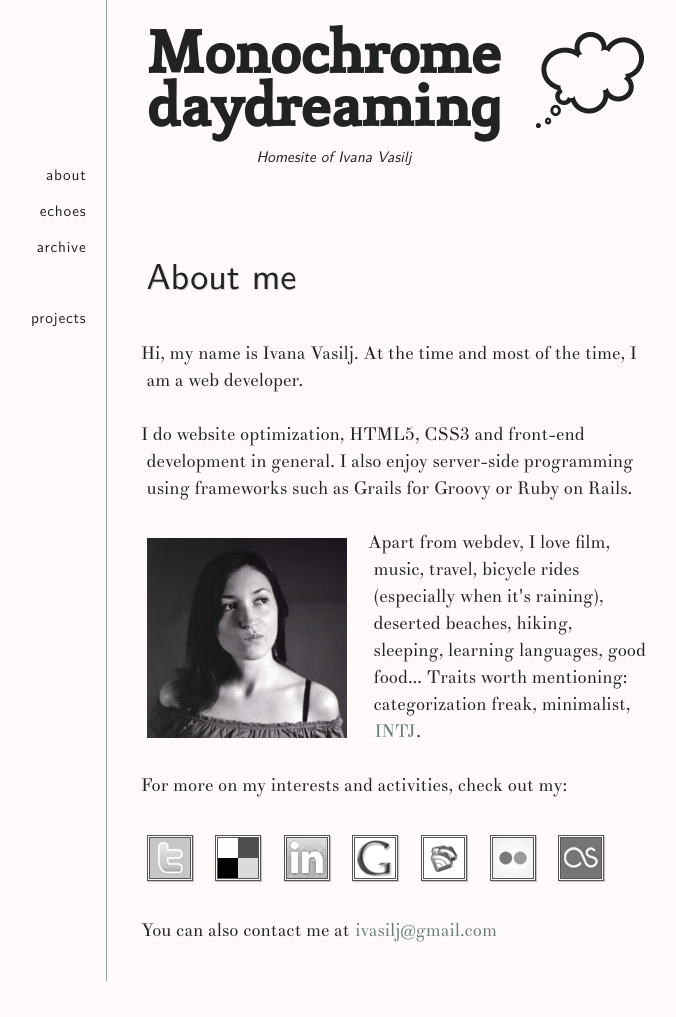
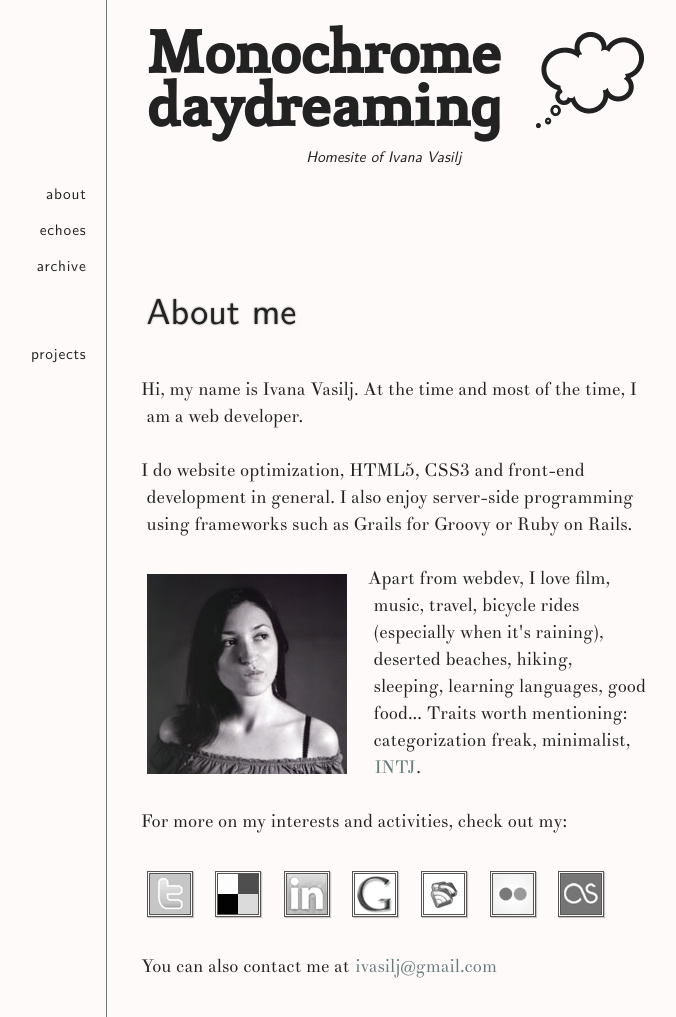
Before and after one commit to ivana/ivana.github.com, a Jekyll site: the page built from index.html, in a window 1280 px wide. Shown: the whole page, without its empty margins (264-940 px from the left). Built offline with Jekyll 4.4.1, drawn with Linux system fonts in a browser that asks for light colours; before the commit the page ends 981 px from its top, so only the background shows below that.

Commit message:
slight layout changes

```diff
--- a/css/style.css
+++ b/css/style.css
@@ -10,7 +10,7 @@
 body {
   font:62.5% "Theano Didot", didot, "times new roman", times, georgia, serif;
   margin:0 auto; width:500px; padding:0 0 1em 4em;
-  border-left:1px solid #91A2A7;
+  border-left:1px solid #677D7C;
   background:snow; color:#222;
   /*background-image:url('/img/ivana-site-grid.png');*/
 }
@@ -24,8 +24,7 @@ article + footer { margin-top:3.9em }
   article + footer p { font-variant:small-caps }
 
 p {
-  font-size:1em; line-height:1.5em;
-  text-indent:-0.3em;
+  font-size:1em; text-indent:-0.3em; line-height:1.5em;
   margin-bottom:1.5em;
 }
 
@@ -37,7 +36,7 @@ time { color:#91A2A7; font-style:italic }
 nav, .vcard > a {
   position:relative; right:560px;
 }
-nav { bottom:3px }
+nav { top:1.4em }
 nav li, .vcard > a {
   letter-spacing:0.05em;
   line-height:2.35em; font-size:.85em; text-align:right;
@@ -55,16 +54,15 @@ body > header h2, article h1, article h2, section h1, section h2, nav, .vcard >
   font-family:"Latin Modern Sans", tahoma, arial, helvetica, sans-serif; font-weight:normal;
 }
 body > header h2 {
-  font-style:italic; font-size:.85em;
-  position:relative; left:110px; top:8px;
-  width:50%;
+  font-size:0.85em; font-style:italic; line-height:.9em; text-align:right;
+  position:relative; left:140px; top:.9em;
+  width:35%;
 }
-article h1, article h2, section h1, section h2 {
-  text-shadow:1px 1px 1px rgba(120, 120, 120, 0.3);
-}
-article h1, section h1 {
+
+article h1, section h1 { text-shadow:0 0 2px #777 }
+body > article > h1, body > section > h1 {
   font-size:2em; line-height:.9em;
-  margin:-0.35em 0 1.3em; padding:.1em 0;
+  margin:0.9em 0 1.3em; padding:.1em 0;
 }
 article h2, section h2 {
   font-size:1.5em; line-height:1em;
@@ -95,19 +93,14 @@ ul, ol { list-style:inside none }
 
 /* about */
 .vcard h1 { margin-bottom:.3em }
-
 .vcard > a { display:block; bottom:5px }
-
-.vcard .photo {
-  float:left; margin:.5em 1.5em 0 0; width:200px;
-}
-
-.vcard ol { margin:2em 0 1.5em }
+.vcard .photo { float:left; margin:.5em 1.5em 0 0 }
+  /* social links */
+  .vcard ol { margin:2em 0 1.5em }
   .vcard ol li { display:inline; padding-left:1em }
   .vcard ol li:first-child { padding-left:0 }
   .vcard ol img {
     border:3px double #555; width:40px;
-
     box-shadow:1px 1px 1px rgba(120, 120, 120, 0.4);
     -moz-box-shadow:1px 1px 1px rgba(120, 120, 120, 0.4);
     -webkit-box-shadow:1px 1px 1px rgba(120, 120, 120, 0.4);
```
